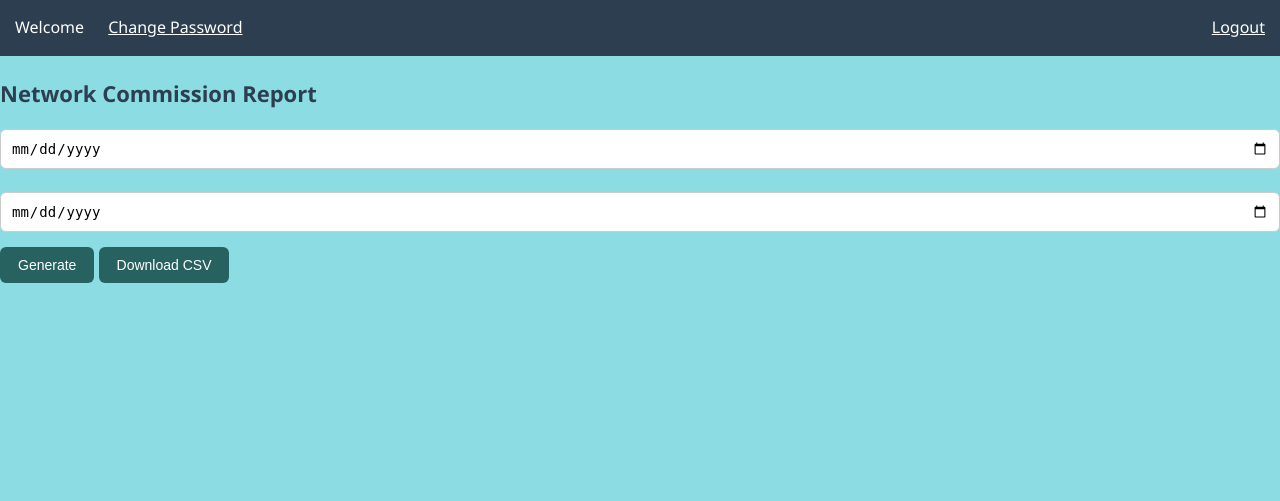
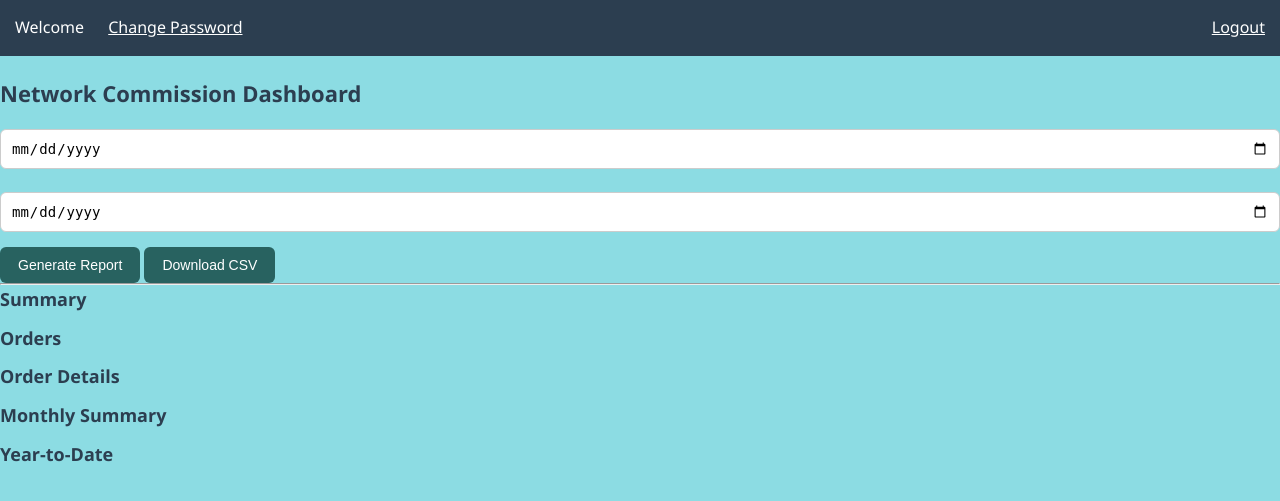
Before and after one commit to hmoomin/AssignmentPart2, a Django app: page /admin/ in a window 1280 px wide. Shown: the top 501 px of the page. Run offline with Django 3.2, Linux system fonts and the light colour scheme.

Commit message:
sorted out some bits.

```diff
--- a/foodNetwork/backend/templates/dashboards/admin.html
+++ b/foodNetwork/backend/templates/dashboards/admin.html
@@ -14,33 +14,40 @@
     </a>
     <a href="/logout/" style="float:right;color:white;">Logout</a>
     </div>
-    <h2>Network Commission Report</h2>
+    <h2>Network Commission Dashboard</h2>
     <input type="date" id="start">
     <input type="date" id="end">
-    <button onclick="loadReport()">Generate</button>
+    <button onclick="loadReport()">Generate Report</button>
     <button onclick="downloadCSV()">Download CSV</button>
+    <hr>
+    <h3>Summary</h3>
     <div id="summary"></div>
+    <h3>Orders</h3>
     <ul id="orders"></ul>
-
+    <h3>Order Details</h3>
+    <div id="orderDetail"></div>
+    <h3>Monthly Summary</h3>
+    <div id="monthly"></div>
+    <h3>Year-to-Date</h3>
+    <div id="ytd"></div>
 {% comment %} SCRIPT {% endcomment %}
 <script>
-    function loadReport() {
+function loadReport() {
     const start = document.getElementById("start").value;
     const end = document.getElementById("end").value;
-
     fetch(`/api/orders/reports/commission/?start=${start}&end=${end}`)
     .then(res => res.json())
     .then(data => {
+        // SUMMARY
         document.getElementById("summary").innerHTML = `
-            Total Value: £${data.summary.total_order_value}<br>
-            Commission: £${data.summary.total_commission}<br>
-            Net: £${data.summary.total_net}<br>
-            Orders: ${data.summary.order_count}
+            <b>Total Value:</b> £${data.summary.total_order_value}<br>
+            <b>Commission (5%):</b> £${data.summary.total_commission}<br>
+            <b>Net (95%):</b> £${data.summary.total_net}<br>
+            <b>Orders:</b> ${data.summary.order_count}
         `;
-
+        // ORDER LIST
         const list = document.getElementById("orders");
         list.innerHTML = "";
-
         data.orders.forEach(o => {
             const li = document.createElement("li");
             li.innerHTML = `
@@ -49,14 +56,47 @@
             `;
             list.appendChild(li);
         });
+        // MONTHLY SUMMARY
+        const monthlyDiv = document.getElementById("monthly");
+        monthlyDiv.innerHTML = "";
+        data.monthly_summary.forEach(m => {
+            monthlyDiv.innerHTML += `
+                <div>
+                    <b>${new Date(m.month).toLocaleDateString()}</b><br>
+                    Total: £${m.total} | Commission: £${m.commission} | Orders: ${m.orders}
+                    <hr>
+                </div>
+            `;
+        });
+        // YEAR TO DATE
+        document.getElementById("ytd").innerHTML = `
+            Total: £${data.year_to_date.total}<br>
+            Commission: £${data.year_to_date.commission}<br>
+            Net: £${data.year_to_date.net}<br>
+            Orders: ${data.year_to_date.orders}
+        `;
     });
 }
-
+// ORDER DETAIL VIEW (REPLACES ALERT)
 function viewOrder(id) {
     fetch(`/api/orders/reports/commission/${id}/`)
     .then(res => res.json())
     .then(data => {
-        alert(JSON.stringify(data, null, 2));
+        let html = `
+            <b>Order Total:</b> £${data.order_total}<br>
+            <b>Commission:</b> £${data.commission}<br>
+            <b>Net:</b> £${data.net}<br>
+            <h4>Items</h4>
+        `;
+        data.items.forEach(i => {
+            html += `
+                Producer: ${i.producer}<br>
+                Subtotal: £${i.subtotal}<br>
+                Payment (95%): £${i.payment}<br>
+                <hr>
+            `;
+        });
+        document.getElementById("orderDetail").innerHTML = html;
     });
 }
 
@@ -64,5 +104,6 @@ function downloadCSV() {
     window.location.href = "/api/orders/reports/commission/export/";
 }
 </script>
+</script>
 </body>
 </html>
```
Also changed, not shown: foodNetwork/package-lock.json (added).
